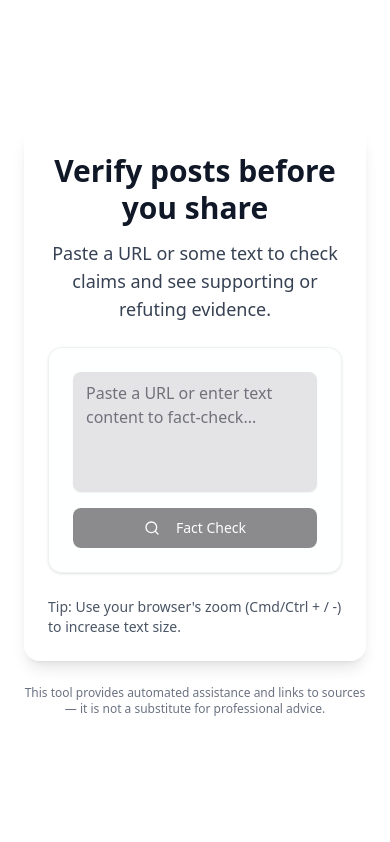
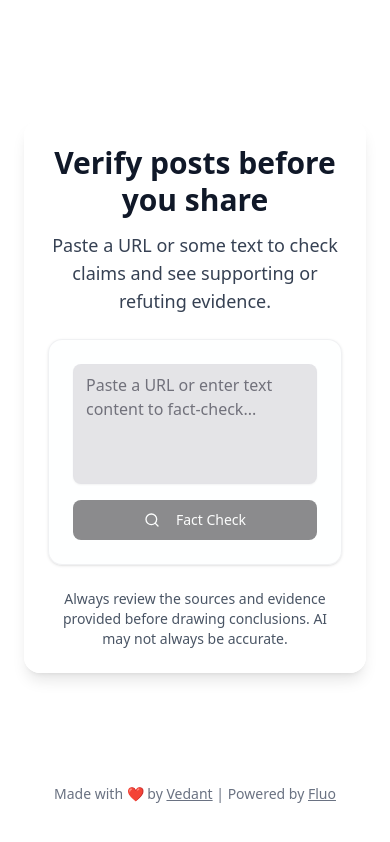
Before and after one commit to vedantkarandikar/verify, a Next.js app: page / in a window 390 px wide. Built offline with nearby package versions, Linux system fonts and the light colour scheme.

Commit message:
Enhance FactChecker component with new verdict handling and improve layout for better responsiveness

```diff
--- a/src/app/page.tsx
+++ b/src/app/page.tsx
@@ -2,16 +2,17 @@
 
 import React, { useState } from "react";
 import { FactChecker } from "@/components/factchecker";
+import Script from "next/script";
 
 export default function Home() {
   const [initialText, setInitialText] = useState("");
 
   return (
-    <main className="min-h-screen bg-background flex items-center justify-center p-6">
-      <div className="w-full max-w-4xl">
+    <main className="min-h-screen bg-background flex flex-col p-6">
+      <div className="w-full max-w-4xl mx-auto flex-grow flex items-center justify-center">
         {/* Top card */}
         <section
-          className="rounded-2xl shadow-lg p-6 md:p-10 bg-white/95 backdrop-blur-sm"
+          className="rounded-2xl shadow-lg p-6 md:p-10 bg-white/95 backdrop-blur-sm w-full"
           aria-labelledby="hero-title"
         >
           <header className="text-center mb-6">
@@ -29,28 +30,42 @@ export default function Home() {
 
           {/* FactChecker component area */}
           <div className="mt-6">
-            {/* Pass simple props if FactChecker supports them (graceful if ignored) */}
             <FactChecker
               initialText={initialText}
               aria-label="Fact checker input"
             />
           </div>
 
-          {/* accessibility + small footer */}
-          <div className="mt-6 text-sm text-gray-600">
+          <div className="mt-6 text-sm text-gray-600 justify-center text-center max-w-md mx-auto">
             <p>
-              Tip: Use your browser&apos;s zoom (Cmd/Ctrl + / -) to increase
-              text size.
+              Always review the sources and evidence provided before drawing
+              conclusions. AI may not always be accurate.
             </p>
           </div>
         </section>
+      </div>
 
-        {/* Subtle footer for trust */}
-        <footer className="mt-6 text-center text-xs text-gray-500">
-          This tool provides automated assistance and links to sources — it is
-          not a substitute for professional advice.
-        </footer>
-      </div>
+      {/* Sticky footer */}
+      <footer className="mt-auto text-center text-sm text-gray-500 py-4">
+        Made with ❤️ by{" "}
+        <a
+          href="https://vdnt.dev?utm_source=verify_app"
+          target="_blank"
+          rel="noopener noreferrer"
+          className="underline"
+        >
+          Vedant
+        </a>{" "}
+        | Powered by{" "}
+        <a
+          href="https://fluo.one?utm_source=verify_app"
+          target="_blank"
+          rel="noopener noreferrer"
+          className="underline"
+        >
+          Fluo
+        </a>
+      </footer>
     </main>
   );
 }
--- a/src/components/factchecker.tsx
+++ b/src/components/factchecker.tsx
@@ -216,6 +216,8 @@ export function FactChecker({ initialText }: { initialText?: string }) {
       case "true":
       case "mostly true":
         return "success";
+      case "likely true":
+        return "success_light";
       case "false":
       case "likely false":
       case "mostly false":
@@ -223,6 +225,7 @@ export function FactChecker({ initialText }: { initialText?: string }) {
       case "mixed":
       case "unverified":
       case "insufficient evidence":
+      case "misleading":
         return "warning";
       default:
         return "secondary";
@@ -516,7 +519,7 @@ export function FactChecker({ initialText }: { initialText?: string }) {
                 <div className="grid grid-cols-1 sm:grid-cols-[1fr_auto] gap-2 items-start w-full">
                   {/* Left: title + type */}
                   <div className="min-w-0">
-                    <CardTitle className="text-lg leading-tight truncate">
+                    <CardTitle className="text-lg leading-tight">
                       {claim.short_claim}
                     </CardTitle>
                     <div className="mt-1">
@@ -565,7 +568,7 @@ export function FactChecker({ initialText }: { initialText?: string }) {
                   </p>
                 </div>
 
-                {claim.claim_checks && (
+                {/* {claim.claim_checks && (
                   <>
                     <Separator />
                     <div>
@@ -606,7 +609,7 @@ export function FactChecker({ initialText }: { initialText?: string }) {
                       </div>
                     </div>
                   </>
-                )}
+                )} */}
 
                 {claim.evidence_result ? (
                   <>
--- a/src/components/ui/badge.tsx
+++ b/src/components/ui/badge.tsx
@@ -17,6 +17,8 @@ const badgeVariants = cva(
           "border-transparent bg-destructive text-white [a&]:hover:bg-destructive/90 focus-visible:ring-destructive/20 dark:focus-visible:ring-destructive/40 dark:bg-destructive/60",
         success:
           "border-transparent bg-green-500 text-white [a&]:hover:bg-green-600 focus-visible:ring-green-200 dark:focus-visible:ring-green-400 dark:bg-green-600",
+        success_light:
+          "border-transparent bg-green-100 text-green-800 [a&]:hover:bg-green-200 focus-visible:ring-green-200 dark:focus-visible:ring-green-400 dark:bg-green-200 dark:text-green-800",
         warning:
           "border-transparent bg-yellow-500 text-black [a&]:hover:bg-yellow-600 focus-visible:ring-yellow-200 dark:focus-visible:ring-yellow-400 dark:bg-yellow-600",
         outline:
```
